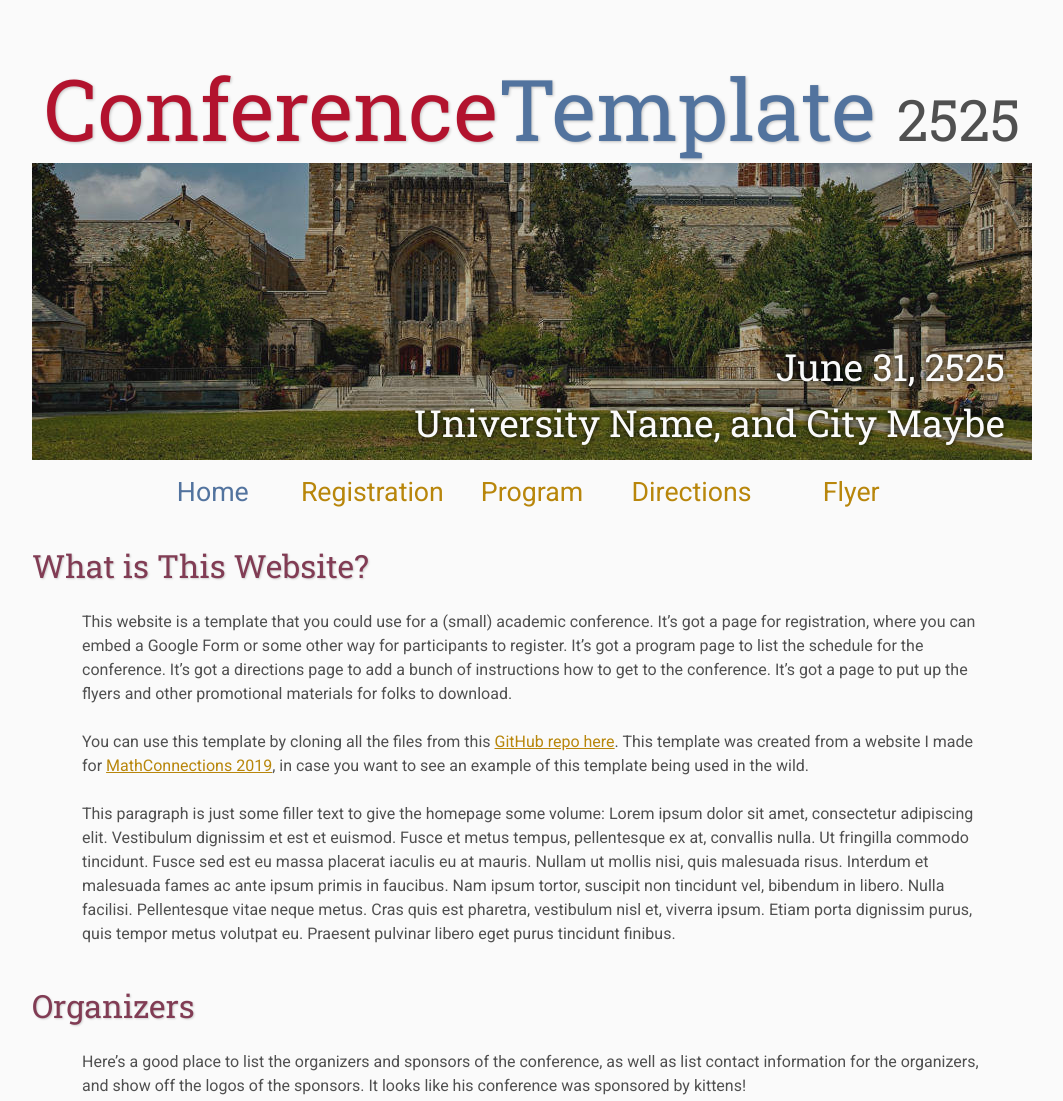
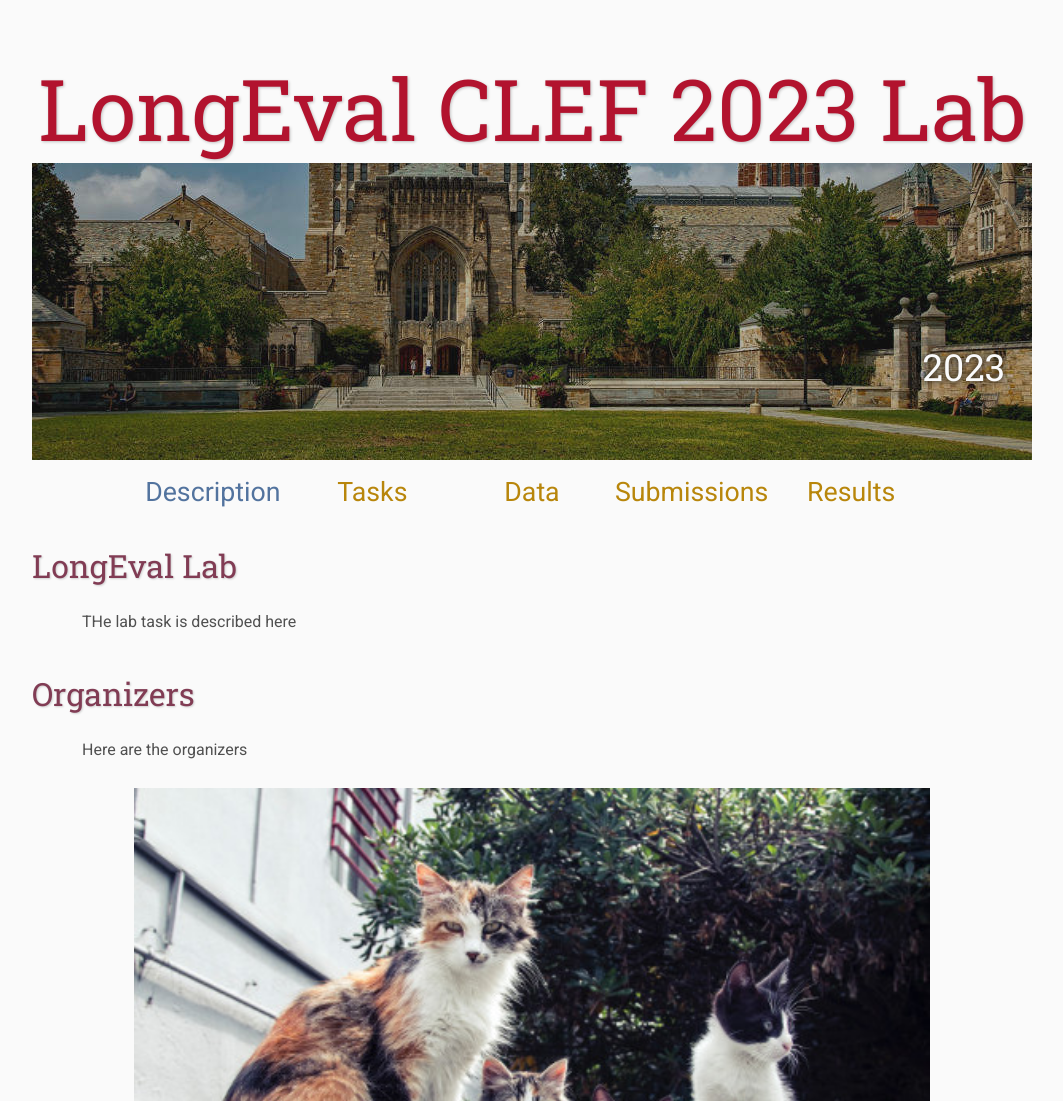
Before and after one commit to philippemulhem/longeval-clef.github.io, a plain HTML site: page index.html in a window 1280 px wide. Shown: the top 1101 px of the page, without its empty margins (108-1171 px from the left). Drawn offline with Linux system fonts and the light colour scheme.

Commit message:
Update index.html

```diff
--- a/index.html
+++ b/index.html
@@ -17,59 +17,40 @@
     <div class="banner">
         <img src="assets/banner.jpg" alt="Conference Template Banner">
         <div class="top-left">
-            <span class="title1">Conference</span><span class="title2">Template</span> <span class="year">2525</span>
+            <span class="title1">LongEval CLEF 2023 Lab</span>
         </div>
         <div class="bottom-right">
-            June 31, 2525 <br> University Name, and City Maybe
+            2023
         </div>
     </div>
 
     <table class="navigation">
         <tr>
             <td class="navigation">
-                <a class="current" title="Conference Home Page" href=".">Home</a>
+                <a class="current" title="Lab description" href=".">Description</a>
             </td>
             <td class="navigation">
-                <a title="Register for the Conference" href="registration">Registration</a>
+                <a title="Tasks" href="registration">Tasks</a>
             </td>
             <td class="navigation">
-                <a title="Conference Program" href="program">Program</a>
+                <a title="Data" href="program">Data</a>
             </td>
             <td class="navigation">
-                <a title="Directions to the Conference" href="directions">Directions</a>
+                <a title="Submissions" href="directions">Submissions</a>
             </td>
             <td class="navigation">
-                <a title="Conference Flyer" href="flyer">Flyer</a>
+                <a title="Results" href="flyer">Results</a>
             </td>
         </tr>
     </table>
 
-    <h2>What is This Website?</h2>
-    <p>
-        This website is a template that you could use for a (small) academic conference.
-        It&rsquo;s got a page for registration, where you can embed a Google Form or some other way for participants to register.
-        It&rsquo;s got a program page to list the schedule for the conference.
-        It&rsquo;s got a directions page to add a bunch of instructions how to get to the conference.
-        It&rsquo;s got a page to put up the flyers and other promotional materials for folks to download.
-    </p>
-    <p>
-        You can use this template by cloning all the files from this
-        <a target="_blank" href="https://github.com/mikepierce/conference-website-template">GitHub repo here</a>.
-        This template was created from a website I made for
-        <a target="_blank" href="http://math.ucr.edu/~mathconn/">MathConnections 2019</a>,
-        in case you want to see an example of this template being used in the wild.
-    </p>
-    <p>
-        This paragraph is just some filler text to give the homepage some volume:
-        Lorem ipsum dolor sit amet, consectetur adipiscing elit. Vestibulum dignissim et est et euismod. Fusce et metus tempus, pellentesque ex at, convallis nulla. Ut fringilla commodo tincidunt. Fusce sed est eu massa placerat iaculis eu at mauris. Nullam ut mollis nisi, quis malesuada risus. Interdum et malesuada fames ac ante ipsum primis in faucibus. Nam ipsum tortor, suscipit non tincidunt vel, bibendum in libero. Nulla facilisi. Pellentesque vitae neque metus. Cras quis est pharetra, vestibulum nisl et, viverra ipsum. Etiam porta dignissim purus, quis tempor metus volutpat eu. Praesent pulvinar libero eget purus tincidunt finibus.
+    <h2>LongEval Lab</h2>
+    <p> THe lab task is described here
     </p>
 
     <h2>Organizers</h2>
     <p>
-        Here&rsquo;s a good place to list the organizers and sponsors of the conference,
-        as well as list contact information for the organizers,
-        and show off the logos of the sponsors.
-        It looks like his conference was sponsored by kittens!
+        Here are the organizers
     </p>
     <table class="sponsors">
         <tr>
@@ -78,22 +59,11 @@
                     <img src="assets/kitten1.jpg" alt="First Sponsor Name">
                 </a>
             </td>
-            <td class="sponsor">
-                <a href="http://www.eyebleach.me/">
-                    <img src="assets/kitten2.jpg" alt="Second Sponsor Name" style="width: 80%">
-                </a>
-            </td>
-            <td class="sponsor">
-                <a href="http://www.eyebleach.me/">
-                    <img src="assets/kitten3.jpg" alt="Third Sponsor Name">
-                </a>
-            </td>
         </tr>
     </table>
 
     <footer>
-        &copy; Conference Organizers
-        &nbsp;|&nbsp; Design by <a href="https://github.com/mikepierce">Mike Pierce</a>
+
     </footer>
 
 </body>
```
